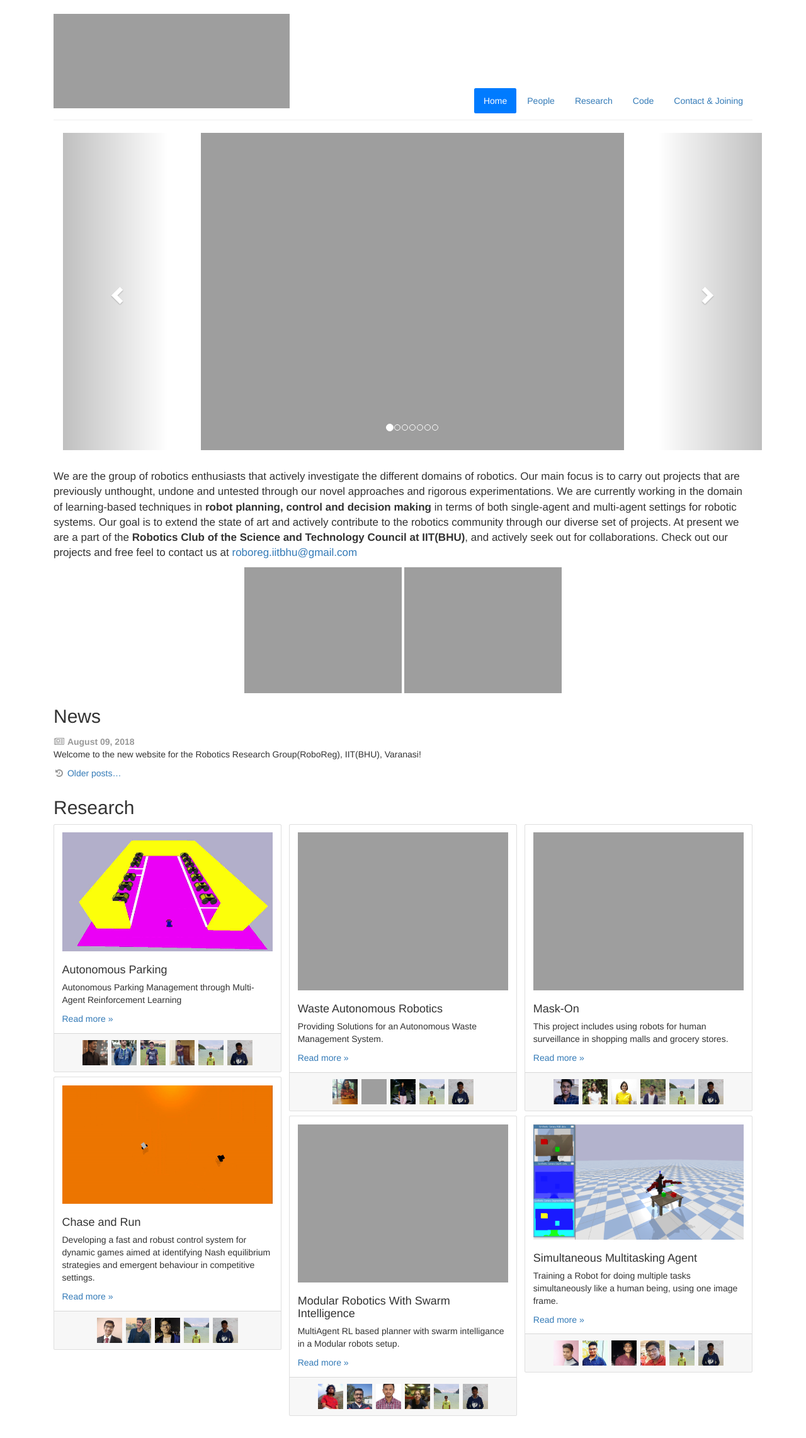
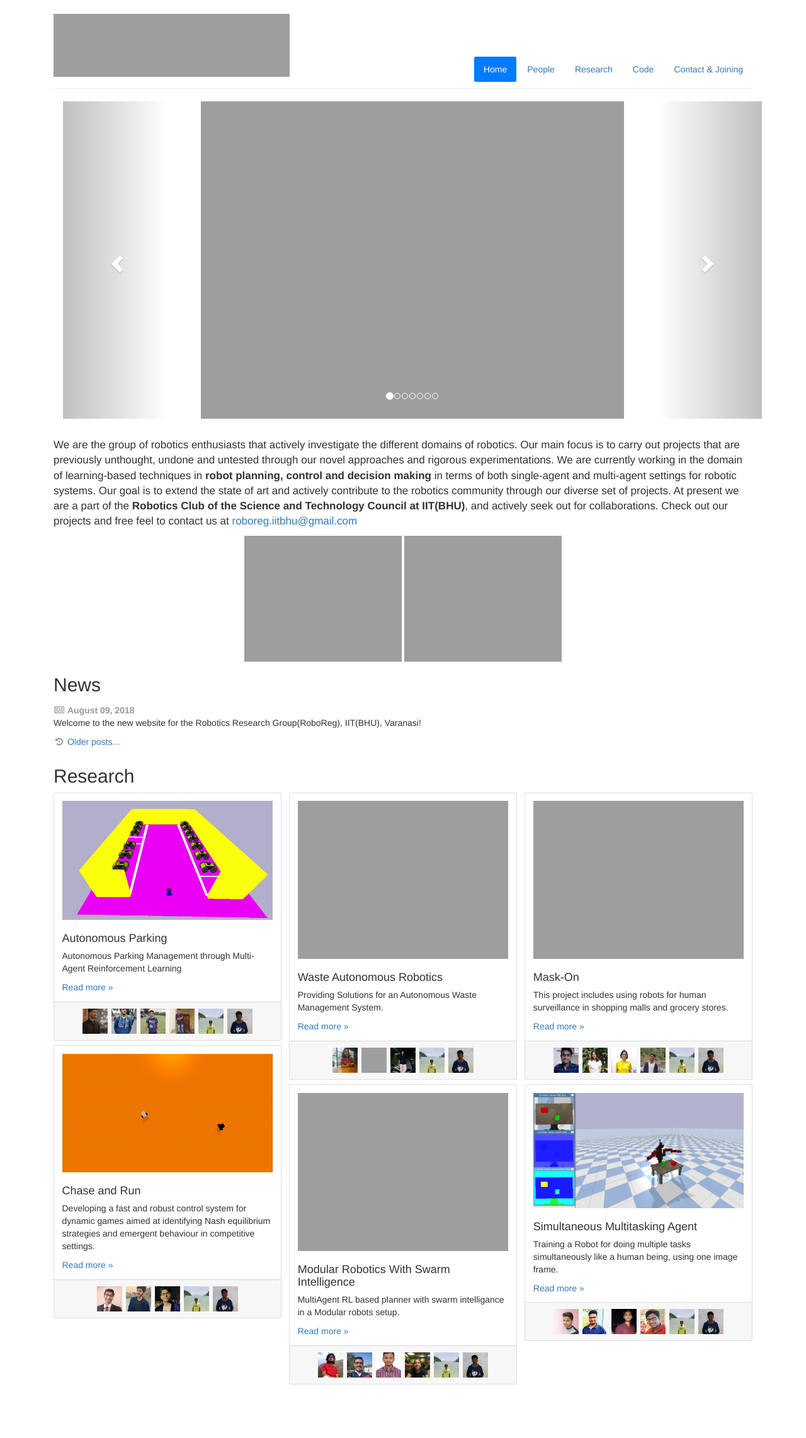
Before and after one commit to Robotics-Club-IIT-BHU/RoboReG, a Jekyll site: the page built from index.html, in a window 1280 px wide. Shown: the whole page at 63% size. Built offline with Jekyll 4.4.1, drawn with Linux system fonts in a browser that asks for light colours; after the commit the page ends 2234 px from its top, so only the background shows below that.

Commit message:
Update default.html

```diff
--- a/_layouts/default.html
+++ b/_layouts/default.html
@@ -27,7 +27,7 @@
                         flex-md-row justify-content-md-between align-items-md-end">
                 <a href="{{ site.base }}/" class="">
                     <img src="{{ site.base }}/img/logo.png"
-                         alt="Roboreg" id="logo" style="width:375px;height:150px">
+                         alt="Roboreg" id="logo" style="width:375px;height:100px">
                 </a>
                 <ul class="nav nav-pills justify-content-center">
 
```
